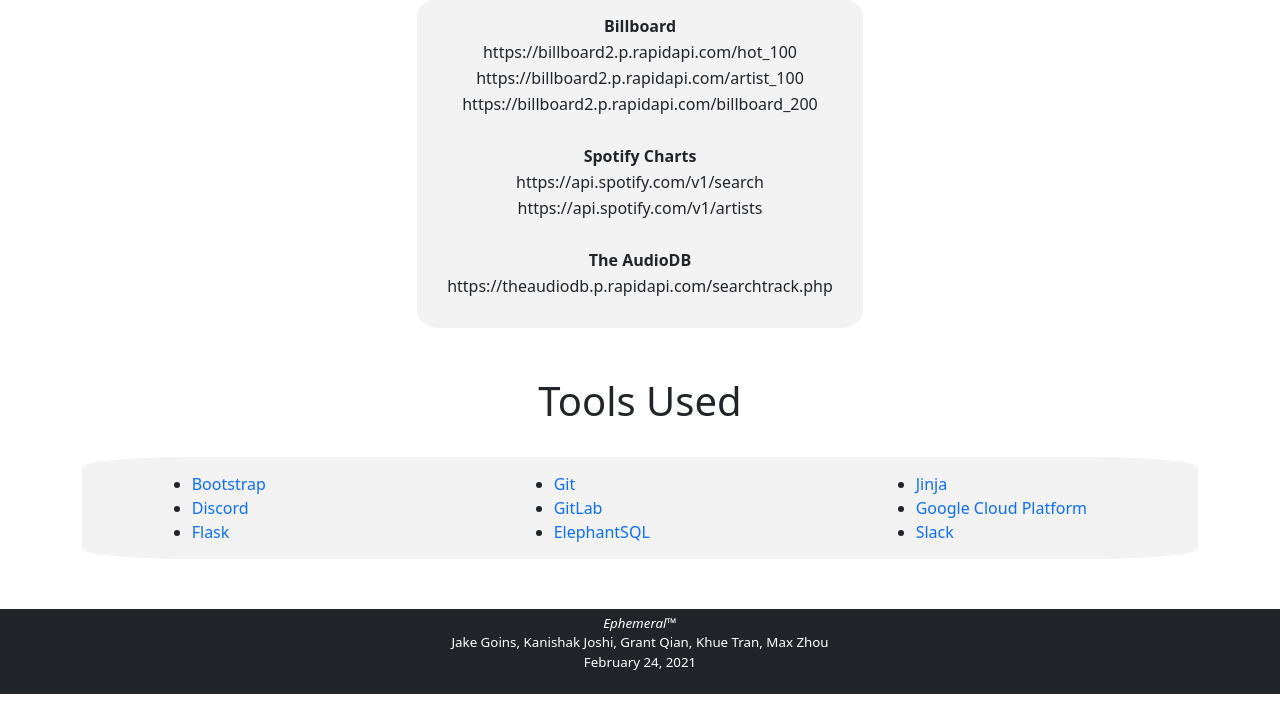
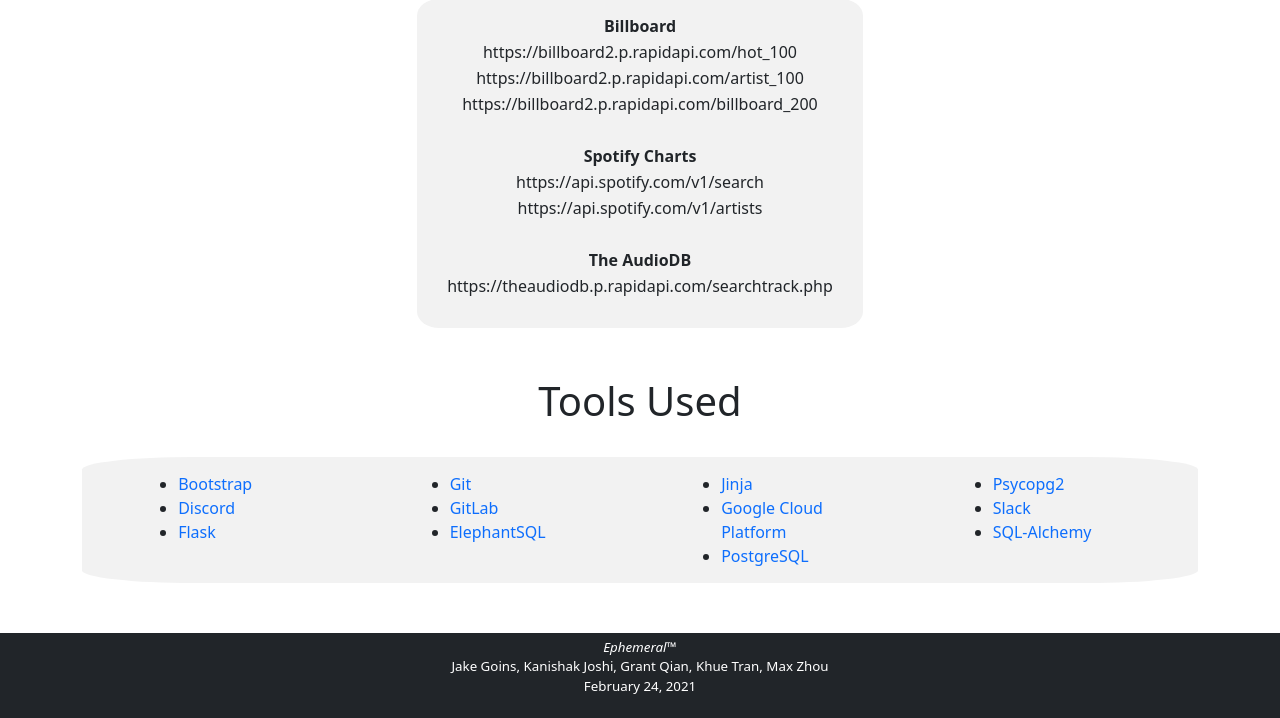
Before and after one commit to gqian75/Ephemeral, a Flask app: page /about/ in a window 1280 px wide. Shown: the part 2819-3537 px from the top of the page. Before the commit the page ends 3513 px from the top, so only its background shows below. Run offline with Flask 2, Linux system fonts and the light colour scheme; some libraries are stand-ins or nearby versions.

Commit message:
Removed href from page title on pages. Fixed favicon. Added tools used

```diff
--- a/frontend/templates/about.html
+++ b/frontend/templates/about.html
@@ -6,7 +6,7 @@
 {% endblock %}
 
 {% block nav_title %}
-<a class="navbar-brand" href="#">About Us</a>
+<a class="navbar-brand">About Us</a>
 {% endblock %}
 
 {% block nav_bar %}
@@ -225,23 +225,30 @@
     <div class="row greyed">
         <div class="col center-text no-line">
             <ul class="about_list">
-                <li><a href="http://getbootstrap.com/" target="_blank" rel="noopener noreferrer">Bootstrap</a> </li>
+                <li><a href="https://getbootstrap.com/" target="_blank" rel="noopener noreferrer">Bootstrap</a> </li>
                 <li><a href="https://discord.com/" target="_blank" rel="noopener noreferrer">Discord</a></li>
-                <li><a href="http://flask.pocoo.org/" target="_blank" rel="noopener noreferrer">Flask</a></li>
+                <li><a href="https://flask.pocoo.org/" target="_blank" rel="noopener noreferrer">Flask</a></li>
             </ul>
         </div>
         <div class="col center-text no-line">
             <ul class="about_list">
-                <li><a href="http://www.git-scm.com/" target="_blank" rel="noopener noreferrer">Git</a></li>
+                <li><a href="https://www.git-scm.com/" target="_blank" rel="noopener noreferrer">Git</a></li>
                 <li><a href="https://gitlab.com/" target="_blank" rel="noopener noreferrer">GitLab</a></li>
                 <li><a href="https://www.elephantsql.com/" target="_blank" rel="noopener noreferrer">ElephantSQL</a></li>
             </ul>
         </div>
         <div class="col center-text no-line">
             <ul class="about_list">
-                <li><a href="http://jinja.pocoo.org/" target="_blank" rel="noopener noreferrer">Jinja</a> </li>
-                <li><a href="http://cloud.google.com/?" target="_blank" rel="noopener noreferrer">Google Cloud Platform</a></li>
+                <li><a href="https://jinja.pocoo.org/" target="_blank" rel="noopener noreferrer">Jinja</a> </li>
+                <li><a href="https://cloud.google.com/?" target="_blank" rel="noopener noreferrer">Google Cloud Platform</a></li>
+                <li><a href="https://www.postgresql.org/" target="_blank" rel="noopener noreferrer">PostgreSQL</a></li>
+            </ul>
+        </div>
+        <div class="col center-text no-line">
+            <ul class="about_list">
+                <li><a href="https://pypi.org/project/psycopg2/" target="_blank" rel="noopener noreferrer">Psycopg2</a> </li>
                 <li><a href="https://slack.com/" target="_blank" rel="noopener noreferrer">Slack</a></li>
+                <li><a href="https://www.sqlalchemy.org/" target="_blank" rel="noopener noreferrer">SQL-Alchemy</a></li>
             </ul>
         </div>
     </div>
--- a/frontend/templates/album.html
+++ b/frontend/templates/album.html
@@ -7,7 +7,7 @@
 {% endblock %}
 
 {% block nav_title %}
-<a class="navbar-brand" href="#">Top Albums</a>
+<a class="navbar-brand">Top Albums</a>
 {% endblock %}
 
 {% block nav_bar %}
--- a/frontend/templates/albums.html
+++ b/frontend/templates/albums.html
@@ -7,7 +7,7 @@
 {% endblock %}
 
 {% block nav_title %}
-<a class="navbar-brand" href="#">Top Albums</a>
+<a class="navbar-brand">Top Albums</a>
 {% endblock %}
 
 {% block nav_bar %}
--- a/frontend/templates/artist.html
+++ b/frontend/templates/artist.html
@@ -7,7 +7,7 @@
 {% endblock %}
 
 {% block nav_title %}
-<a class="navbar-brand" href="#">Popular Artists</a>
+<a class="navbar-brand">Popular Artists</a>
 {% endblock %}
 
 {% block nav_bar %}
--- a/frontend/templates/artists.html
+++ b/frontend/templates/artists.html
@@ -7,7 +7,7 @@
 {% endblock %}
 
 {% block nav_title %}
-<a class="navbar-brand" href="#">Popular Artists</a>
+<a class="navbar-brand">Popular Artists</a>
 {% endblock %}
 
 {% block nav_bar %}
--- a/frontend/templates/base.html
+++ b/frontend/templates/base.html
@@ -8,7 +8,8 @@
     <script type="text/javascript" language="javascript" src="https://code.jquery.com/jquery-3.5.1.js"></script>
     <script type="text/javascript" language="javascript" src="https://cdn.datatables.net/1.10.23/js/jquery.dataTables.min.js"></script>
     <script type="text/javascript" language="javascript" src="https://cdn.datatables.net/1.10.23/js/dataTables.bootstrap5.min.js"></script>
-    <link href="../static/css/style.css" rel="stylesheet" type="text/css">
+    <link rel="stylesheet" href="../static/css/style.css" type="text/css">
+    <link rel="shortcut icon" href="{{ url_for('static', filename='favicon.ico') }}">
     {% block head %} {% endblock %}
 </head>
 
--- a/frontend/templates/index.html
+++ b/frontend/templates/index.html
@@ -20,7 +20,7 @@
 {% endblock %}
 
 {% block nav_title %}
-<a class="navbar-brand" href="#">Home</a>
+<a class="navbar-brand">Home</a>
 {% endblock %}
 
 {% block nav_bar %}
--- a/frontend/templates/song.html
+++ b/frontend/templates/song.html
@@ -7,7 +7,7 @@
 {% endblock %}
 
 {% block nav_title %}
-<a class="navbar-brand" href="#">Top Songs</a>
+<a class="navbar-brand">Top Songs</a>
 {% endblock %}
 
 {% block nav_bar %}
--- a/frontend/templates/songs.html
+++ b/frontend/templates/songs.html
@@ -7,7 +7,7 @@
 {% endblock %}
 
 {% block nav_title %}
-<a class="navbar-brand" href="#">Top Songs</a>
+<a class="navbar-brand">Top Songs</a>
 {% endblock %}
 
 {% block nav_bar %}
```
